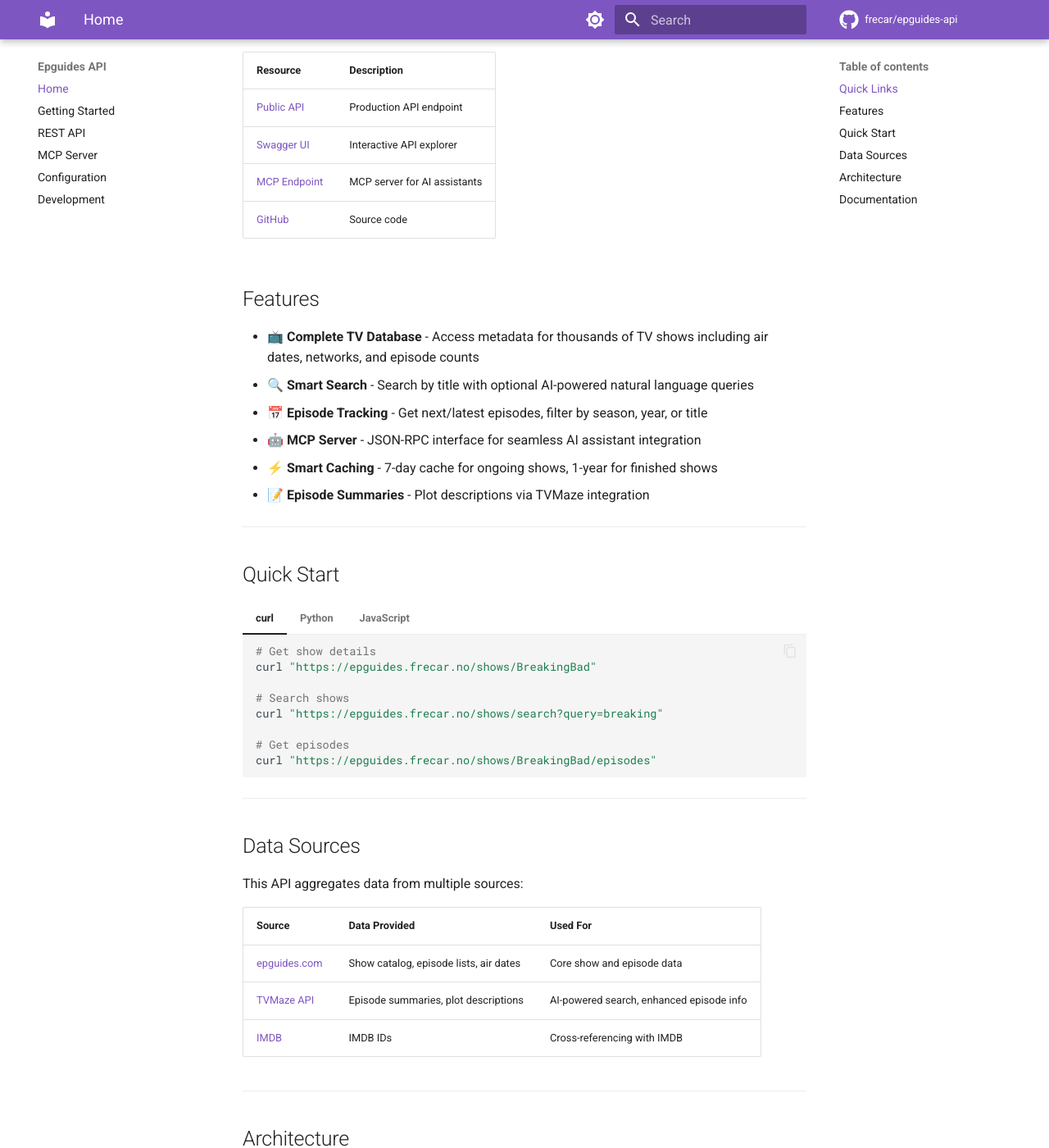
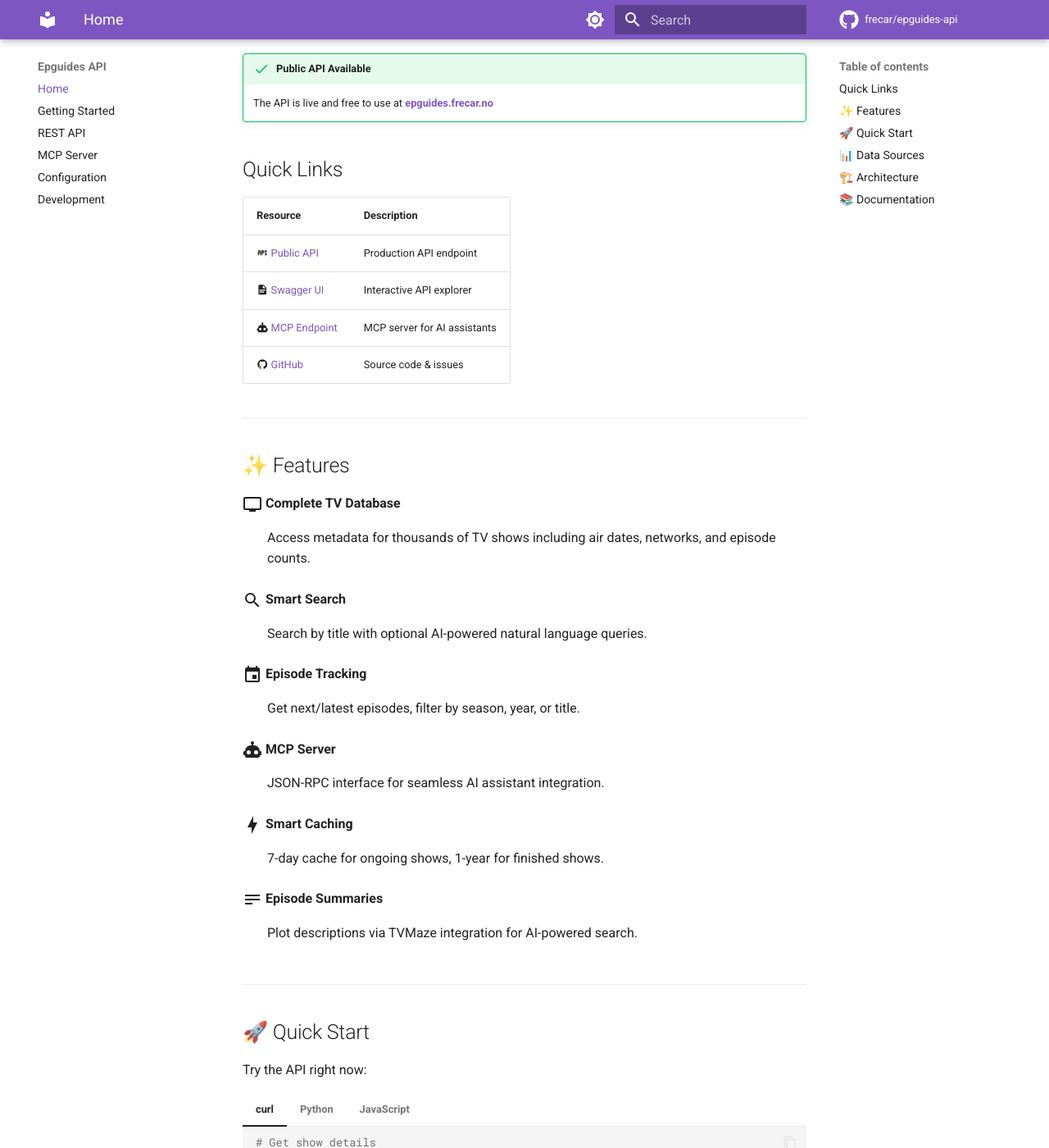
Before and after one commit to frecar/epguides-api, an MkDocs documentation site: the page built from docs/index.md, in a window 1280 px wide and 1400 px high, scrolled down 259 px. Shown: the whole window at 82% size. Built offline with MkDocs 1.6.1 and Material for MkDocs 9.7.7, drawn with Linux system fonts in a browser that asks for light colours; comment, search, counter and statistics services are not loaded; some of the changed text lies outside the part shown; grey boxes are pictures that could not be loaded.

Commit message:
docs: enhance landing page with badges, icons, and better formatting

````diff
--- a/docs/index.md
+++ b/docs/index.md
@@ -1,28 +1,67 @@
 # Epguides API
 
-A high-performance REST API and MCP server for accessing TV show metadata and episode lists.
+<p align="center">
+  <strong>A high-performance REST API and MCP server for accessing TV show metadata and episode lists.</strong>
+</p>
+
+<p align="center">
+  <a href="https://www.python.org/downloads/"><img src="https://img.shields.io/badge/python-3.11-blue.svg" alt="Python 3.11"></a>
+  <a href="https://fastapi.tiangolo.com/"><img src="https://img.shields.io/badge/FastAPI-0.128-green.svg" alt="FastAPI"></a>
+  <a href="https://opensource.org/licenses/MIT"><img src="https://img.shields.io/badge/License-MIT-yellow.svg" alt="License: MIT"></a>
+  <a href="https://github.com/frecar/epguides-api"><img src="https://img.shields.io/github/stars/frecar/epguides-api?style=social" alt="GitHub Stars"></a>
+</p>
+
+---
+
+!!! success "Public API Available"
+    The API is live and free to use at **[epguides.frecar.no](https://epguides.frecar.no)**
 
 ## Quick Links
 
 | Resource | Description |
 |----------|-------------|
-| [Public API](https://epguides.frecar.no) | Production API endpoint |
-| [Swagger UI](https://epguides.frecar.no/docs) | Interactive API explorer |
-| [MCP Endpoint](https://epguides.frecar.no/mcp) | MCP server for AI assistants |
-| [GitHub](https://github.com/frecar/epguides-api) | Source code |
-
-## Features
-
-- 📺 **Complete TV Database** - Access metadata for thousands of TV shows including air dates, networks, and episode counts
-- 🔍 **Smart Search** - Search by title with optional AI-powered natural language queries
-- 📅 **Episode Tracking** - Get next/latest episodes, filter by season, year, or title
-- 🤖 **MCP Server** - JSON-RPC interface for seamless AI assistant integration
-- ⚡ **Smart Caching** - 7-day cache for ongoing shows, 1-year for finished shows
-- 📝 **Episode Summaries** - Plot descriptions via TVMaze integration
+| :material-api: [Public API](https://epguides.frecar.no) | Production API endpoint |
+| :material-file-document: [Swagger UI](https://epguides.frecar.no/docs) | Interactive API explorer |
+| :material-robot: [MCP Endpoint](https://epguides.frecar.no/mcp) | MCP server for AI assistants |
+| :material-github: [GitHub](https://github.com/frecar/epguides-api) | Source code & issues |
 
 ---
 
-## Quick Start
+## ✨ Features
+
+<div class="grid" markdown>
+
+:material-television:{ .lg .middle } **Complete TV Database**
+
+:   Access metadata for thousands of TV shows including air dates, networks, and episode counts.
+
+:material-magnify:{ .lg .middle } **Smart Search**
+
+:   Search by title with optional AI-powered natural language queries.
+
+:material-calendar:{ .lg .middle } **Episode Tracking**
+
+:   Get next/latest episodes, filter by season, year, or title.
+
+:material-robot:{ .lg .middle } **MCP Server**
+
+:   JSON-RPC interface for seamless AI assistant integration.
+
+:material-lightning-bolt:{ .lg .middle } **Smart Caching**
+
+:   7-day cache for ongoing shows, 1-year for finished shows.
+
+:material-text:{ .lg .middle } **Episode Summaries**
+
+:   Plot descriptions via TVMaze integration for AI-powered search.
+
+</div>
+
+---
+
+## 🚀 Quick Start
+
+Try the API right now:
 
 === "curl"
 
@@ -66,19 +114,19 @@
 
 ---
 
-## Data Sources
+## 📊 Data Sources
 
-This API aggregates data from multiple sources:
+This API aggregates data from multiple trusted sources:
 
-| Source | Data Provided | Used For |
-|--------|---------------|----------|
-| [epguides.com](http://epguides.com) | Show catalog, episode lists, air dates | Core show and episode data |
-| [TVMaze API](https://api.tvmaze.com) | Episode summaries, plot descriptions | AI-powered search, enhanced episode info |
-| [IMDB](https://imdb.com) | IMDB IDs | Cross-referencing with IMDB |
+| Source | Data Provided |
+|--------|---------------|
+| [epguides.com](http://epguides.com) | Show catalog, episode lists, air dates |
+| [TVMaze API](https://api.tvmaze.com) | Episode summaries, plot descriptions |
+| [IMDB](https://imdb.com) | IMDB IDs for cross-referencing |
 
 ---
 
-## Architecture
+## 🏗️ Architecture
 
 ```
 ┌─────────────────────────────────────────────────────────────┐
@@ -94,7 +142,6 @@
 │                    │                                        │
 │          ┌─────────▼─────────┐                              │
 │          │  Service Layer    │                              │
-│          │  (show_service)   │                              │
 │          └─────────┬─────────┘                              │
 │                    │                                        │
 │   ┌────────────────┼────────────────┐                       │
@@ -110,12 +157,20 @@
 
 ---
 
-## Documentation
+## 📚 Documentation
 
 | Guide | Description |
 |-------|-------------|
-| [Getting Started](getting-started.md) | Installation and setup |
+| [Getting Started](getting-started.md) | Installation and local setup |
 | [REST API](rest-api.md) | Complete endpoint reference |
 | [MCP Server](mcp-server.md) | AI assistant integration |
-| [Configuration](configuration.md) | Environment variables and caching |
-| [Development](development.md) | Contributing and testing |
+| [Configuration](configuration.md) | Environment variables & caching |
+| [Development](development.md) | Contributing & testing |
+
+---
+
+<p align="center">
+  <a href="https://github.com/frecar/epguides-api">:material-github: View on GitHub</a> ·
+  <a href="https://epguides.frecar.no/docs">:material-api: Try the API</a> ·
+  <a href="getting-started.md">:material-rocket-launch: Get Started</a>
+</p>
--- a/mkdocs.yml
+++ b/mkdocs.yml
@@ -49,11 +49,15 @@
   - pymdownx.tabbed:
       alternate_style: true
   - pymdownx.inlinehilite
+  - pymdownx.emoji:
+      emoji_index: !!python/name:material.extensions.emoji.twemoji
+      emoji_generator: !!python/name:material.extensions.emoji.to_svg
   - admonition
   - pymdownx.details
   - tables
   - attr_list
   - md_in_html
+  - def_list
   - toc:
       permalink: true
 
````
Also changed, not shown: other parts of docs/index.md (+12 -3 lines).
